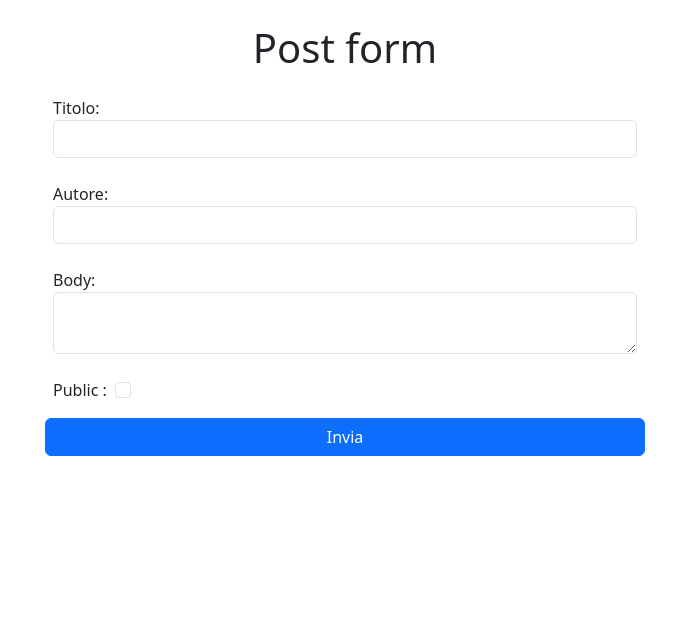
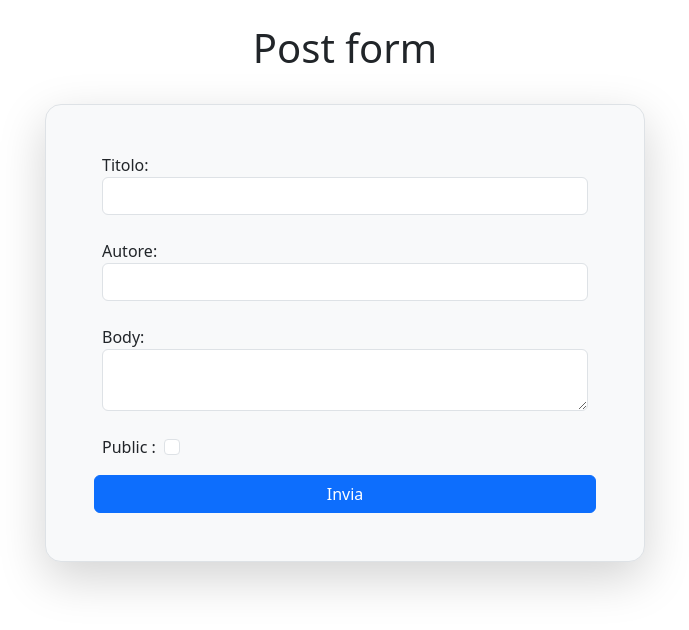
Before and after one commit to Michecosa/react-post-form, a React (Vite) app: page / in a window 1280 px wide. Shown: the top 630 px of the page, without its empty margins (295-984 px from the left). Built offline with nearby package versions, Linux system fonts and the light colour scheme.

Commit message:
Add finishing touches to the page design

```diff
--- a/src/components/Form.jsx
+++ b/src/components/Form.jsx
@@ -43,7 +43,7 @@ export default function Form({ endpoint }) {
   }
 
   return (
-    <div className="d-flex justify-content-center my-4">
+    <div className="d-flex justify-content-center mt-5">
       {message && (
         <p style={{ color: message.type === "success" ? "green" : "red" }}>
           {message.message}
@@ -51,10 +51,10 @@ export default function Form({ endpoint }) {
       )}
       <form
         style={{ width: "600px" }}
-        className="row g-3"
+        className="row g-3 border rounded-4 p-5 shadow-lg bg-body-tertiary"
         onSubmit={handleSubmit}
       >
-        <label className="form-label">
+        <label className="form-label mt-0">
           Titolo:
           <input
             className="form-control"
@@ -63,6 +63,7 @@ export default function Form({ endpoint }) {
             name="title"
             value={formData.title}
             onChange={handleChange}
+            required
           />
         </label>
         <label className="form-label">
@@ -74,6 +75,7 @@ export default function Form({ endpoint }) {
             name="author"
             value={formData.author}
             onChange={handleChange}
+            required
           />
         </label>
         <label className="form-label">
```
